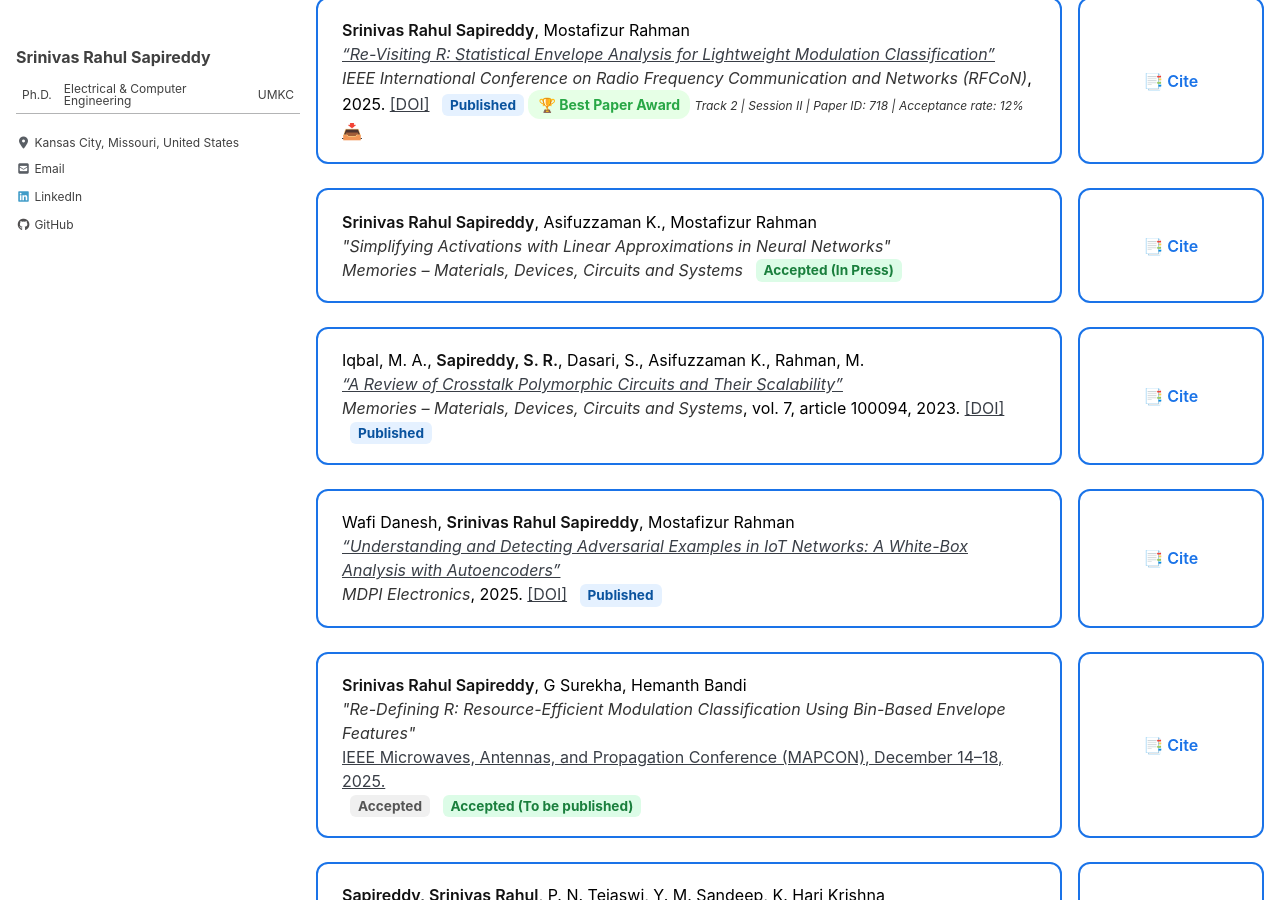
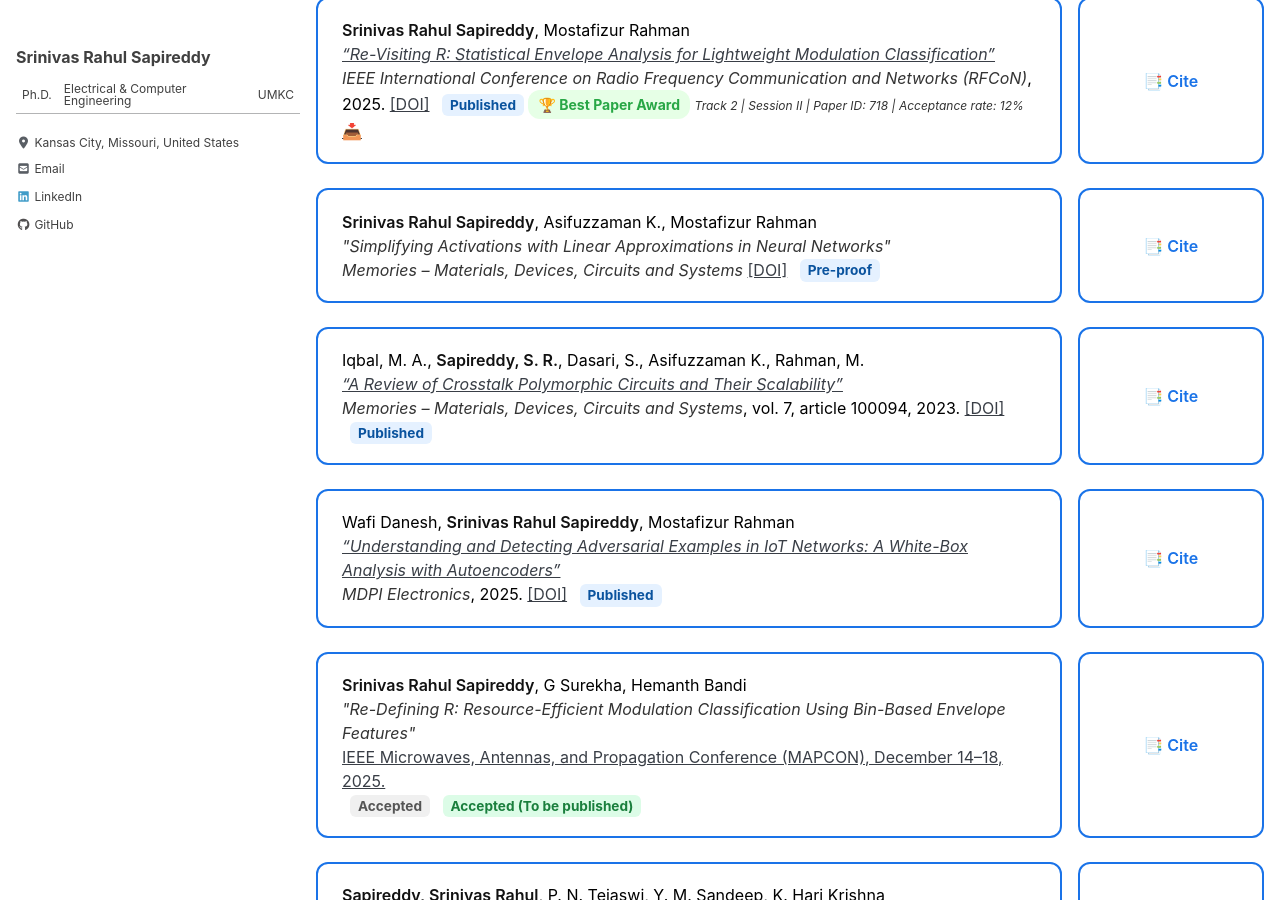
Before and after one commit to srsapireddy/srsapireddy.github.io, a Jekyll site: the page built from _pages/publications.md, in a window 1280 px wide and 900 px high, scrolled down 1039 px. Built offline with Jekyll 4.4.1, drawn with Linux system fonts in a browser that asks for light colours; cached includes are drawn as plain includes; nearby versions of some CDN libraries.

Commit message:
Update publications.md

```diff
--- a/_pages/publications.md
+++ b/_pages/publications.md
@@ -255,11 +255,12 @@ function copyCitation(id) {
         <strong>Srinivas Rahul Sapireddy</strong>, Asifuzzaman K., Mostafizur Rahman<br>
         <em>"Simplifying Activations with Linear Approximations in Neural Networks"</em><br>
         <em>Memories – Materials, Devices, Circuits and Systems</em>
-        <span class="status accepted">Accepted (In Press)</span>
+        <a href="https://www.sciencedirect.com/science/article/pii/S2773064625000143" target="_blank">[DOI]</a>
+        <span class="status published">Pre-proof</span>
       </div>
       <div class="cite-box" onclick="copyCitation('cite7')">
         📑 Cite
-        <textarea id="cite7" class="hidden-citation">Accepted</textarea>
+        <textarea id="cite7" class="hidden-citation">Sapireddy, S. R., Asifuzzaman, K., & Mostafizur, R. (2025). Simplifying activations with linear approximations in neural networks. Memories - Materials, Devices, Circuits and Systems, 100134. https://doi.org/10.1016/j.memori.2025.100134</textarea>
       </div>
     </div>
     <div class="pub-entry">
```
